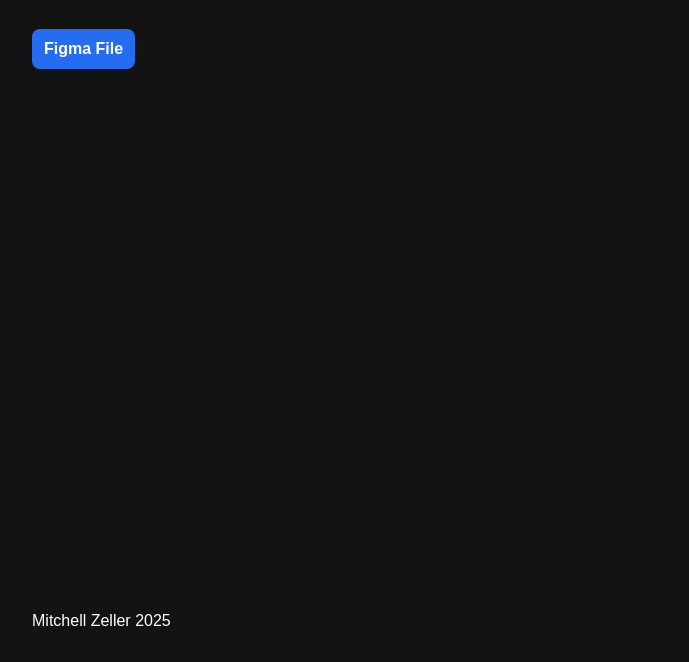
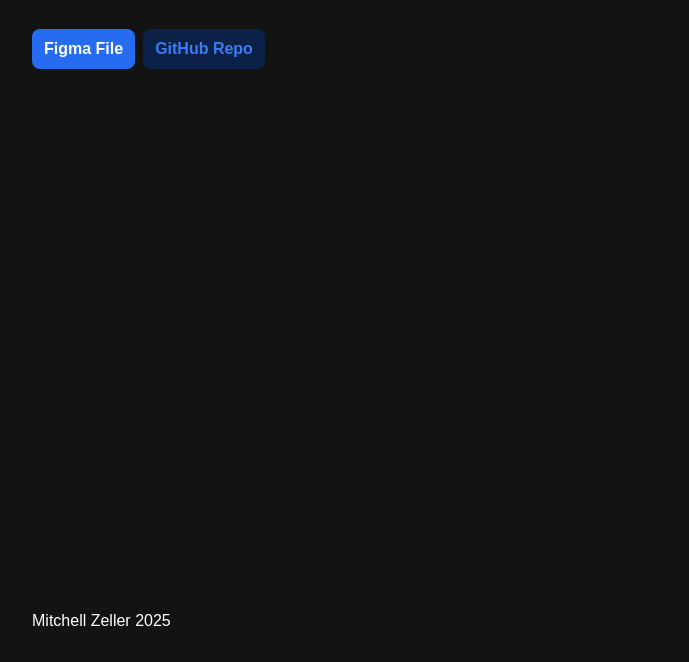
Before and after one commit to cadelaa/to-do, a website: page src/index.html in a window 1280 px wide. Shown: the part 138-800 px from the top of the page, without its empty margins (32-721 px from the left). Drawn offline with Linux system fonts and the light colour scheme.

Commit message:
updated button styles, added primary, secondary

```diff
--- a/src/index.html
+++ b/src/index.html
@@ -13,7 +13,10 @@
         <h1 class="text-styles">Project to-do</h1>
         <p class="text-styles">I dont know what im doing for this project as of right now but I am designing it first i think.</p>
     </div>
-    <a class="default-button" href="https://www.figma.com/design/BiTntHDQbveTiPb3NQ3TL2/List-to-do?node-id=0-1" target=”_blank”>Figma File</a>
+    <div class="button-group">
+        <a class="button primary" href="https://www.figma.com/design/BiTntHDQbveTiPb3NQ3TL2/List-to-do?node-id=0-1" target=”_blank”>Figma File</a>
+        <a class="button secondary" href="https://github.com/cadelaa/to-do" target=”_blank”>GitHub Repo</a>
+    </div>
     <script src="scripts/main.js"></script>
 </body>
 
--- a/src/styles/main.scss
+++ b/src/styles/main.scss
@@ -20,6 +20,12 @@ body {
     margin-bottom: 16px;
 }
 
+.button-group {
+    display: flex;
+    flex-direction: row;
+    gap: 8px;
+}
+
 .text-styles {
     color: $white;
     margin: 0;
@@ -29,20 +35,37 @@ a {
     color: $white;
 }
 
-.default-button {
-    display: inline-block;
+.button {
+    display: flex;
     padding: 12px;
     line-height: 1;
     font-size: 16px;
     font-weight: 700;
-    background-color: $Primary60;
     border-radius: 8px;
     align-self: flex-start;
     transition: 0.2s ease-in-out;
     text-decoration: none;
+}
 
+.default {
+    background-color: $Neutral90;
+    &:hover {
+        background-color: $Neutral80;
+    }
+}
+
+.primary {
+    background-color: $Primary60;
     &:hover {
         background-color: $Primary70;
+    }
+}
+
+.secondary {
+    color: $Primary50;
+    background-color: $Primary110;
+    &:hover {
+        background-color: $Primary100;
     }
 }
 
```
Also changed, not shown: dist/styles/main.css, 1 other file.
